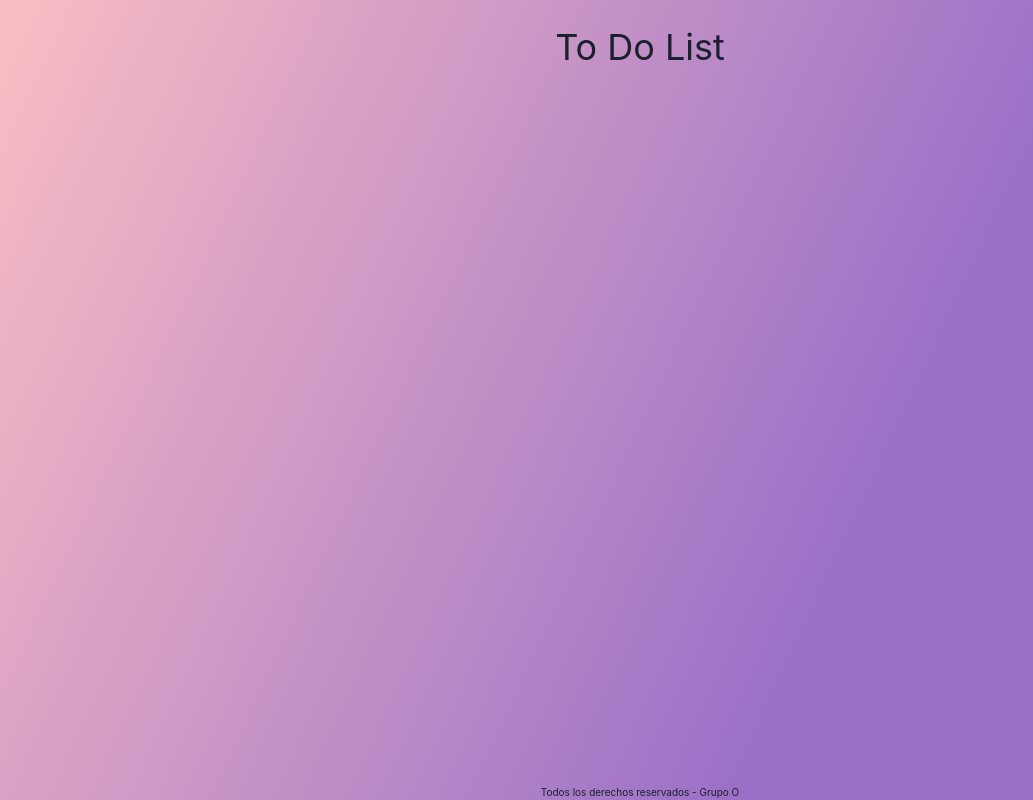
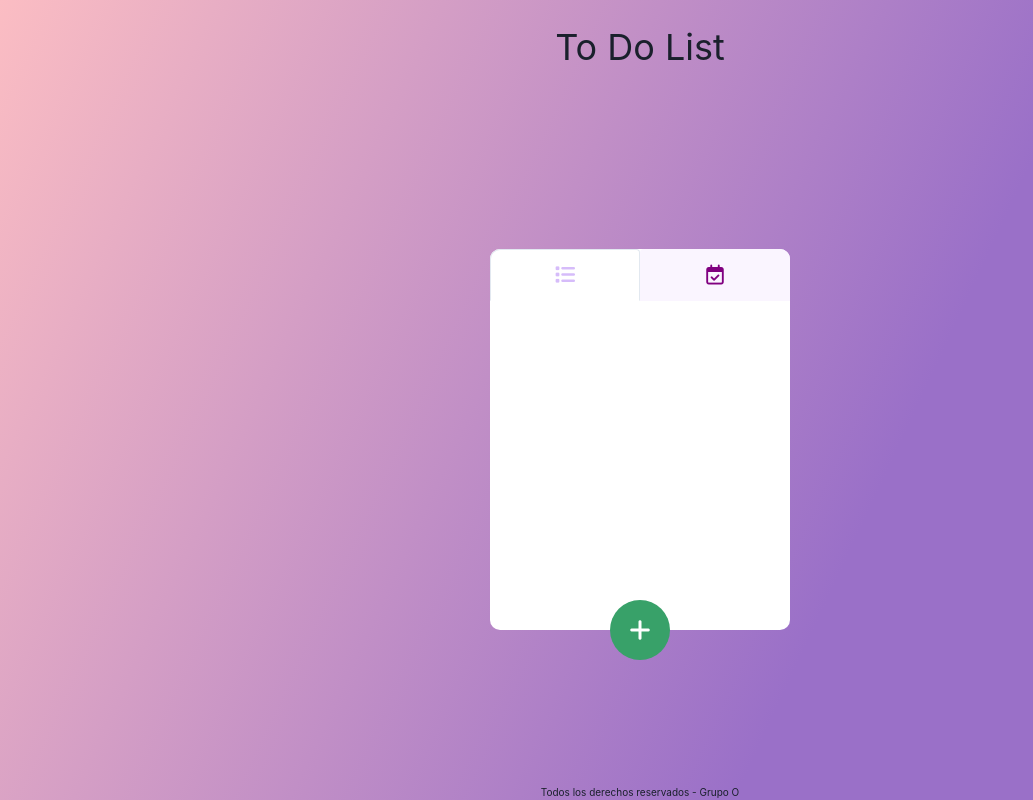
Before and after one commit to gg161087/ap_react012-ti, a React (Vite) app: page / in a window 1280 px wide. Shown: the whole page, without its empty margins (0-1033 px from the left). Built offline with nearby package versions, Linux system fonts and the light colour scheme.

Commit message:
change links

```diff
--- a/src/App.jsx
+++ b/src/App.jsx
@@ -13,8 +13,9 @@ export const App = () => {
             <Header></Header>
             <main>
                 <Routes>
-                    <Route index path='/ap_react012-ti' element={<Show/>}></Route>
-                    <Route path='/about' element={<About/>}></Route>
+                    <Route index element={<Show/>}></Route>
+                    <Route path='/' element={<Show/>}></Route>
+                    <Route path='ap_react012-ti/about' element={<About/>}></Route>
                 </Routes>
             </main>
             <Footer></Footer>
--- a/src/pages/About.jsx
+++ b/src/pages/About.jsx
@@ -8,7 +8,6 @@ import {
   Heading,
   Text,
   Center,
-  Link as ChakraLink
 } from "@chakra-ui/react";
 import { Link as ReactRouterLink } from 'react-router-dom'
 
@@ -135,7 +134,7 @@ export const About = () => {
         </Card>
       </Box>
       <Box w='100%' p='2rem 0 2rem 0' display='flex' alignItems='center' justifyContent='center' bottom={0}>
-        <ReactRouterLink to='/ap_react012-ti'> Home</ReactRouterLink>
+        <ReactRouterLink to='/'> Home</ReactRouterLink>
       </Box>
     </VStack>
   );
--- a/src/partials/Footer.jsx
+++ b/src/partials/Footer.jsx
@@ -1,5 +1,4 @@
 import { Text, Box, } from '@chakra-ui/react'
-import { Link as ChakraLink } from '@chakra-ui/react'
 import { Link as ReactRouterLink } from 'react-router-dom'
 
 export const Footer = () => {
```
